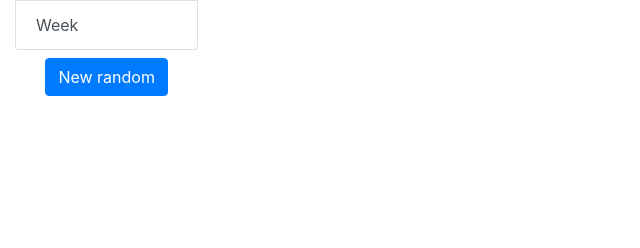
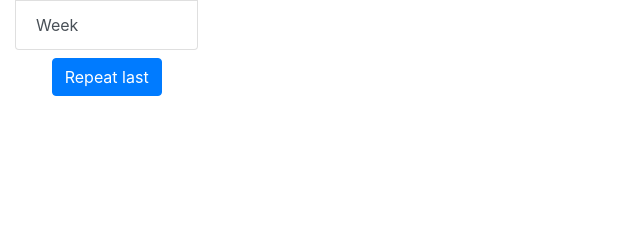
Before and after one commit to FedorYatsenko/nexua, a Django app: page /Site/random_files in a window 1280 px wide. Shown: the part 292-540 px from the top of the page, without its empty margins (0-640 px from the left). Run offline with Django 3.2, Linux system fonts and the light colour scheme; tables that the repository leaves empty hold one stand-in row (values such as "Sample post"); some libraries are stand-ins or nearby versions.

Commit message:
Chenge button text

```diff
--- a/Site/templates/common/random_file.html
+++ b/Site/templates/common/random_file.html
@@ -23,7 +23,7 @@
             </div>
 
             <div class="text-center">
-                <button id="button_new" class="btn btn-primary mt-2">New random</button>
+                <button id="button_new" class="btn btn-primary mt-2">Repeat last</button>
             </div>
         </div>
 
```
